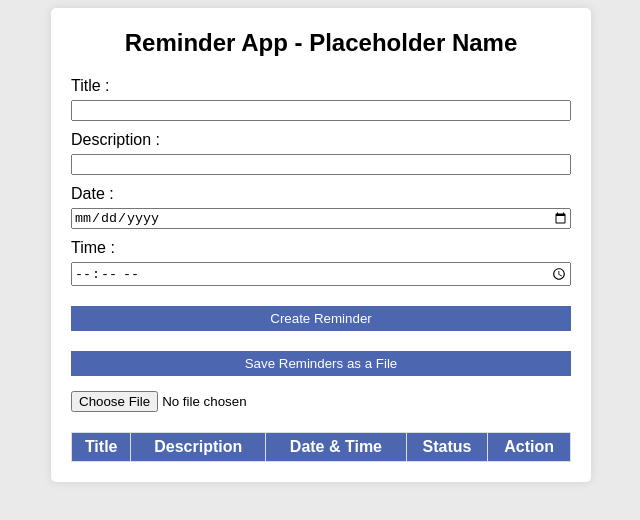
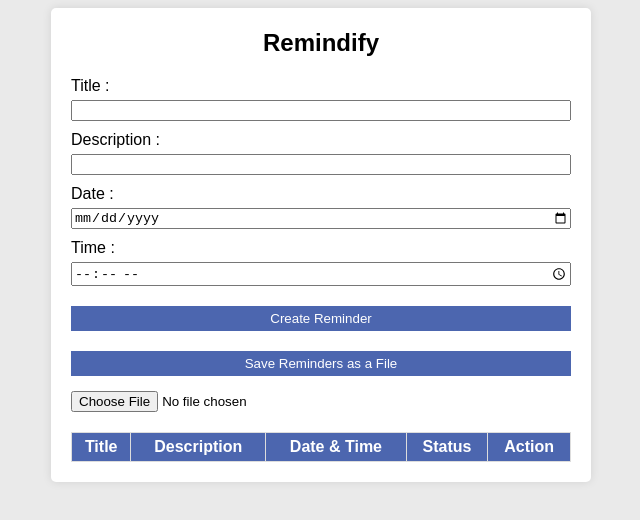
Before and after one commit to rigelriva/SDD-Reminders-App, a plain HTML site: page index.html in a window 1280 px wide. Shown: the whole page, without its empty margins (319-959 px from the left). Drawn offline with Linux system fonts and the light colour scheme.

Commit message:
Update index.html

```diff
--- a/index.html
+++ b/index.html
@@ -6,7 +6,7 @@
 </head>
 <body>
     <div class="container">
-        <h2 style="text-align: center">Reminder App - Placeholder Name</h2>
+        <h2 style="text-align: center">Remindify</h2>
 
         <label for="">Title :</label>
         <input type="text" id="title" />
```
